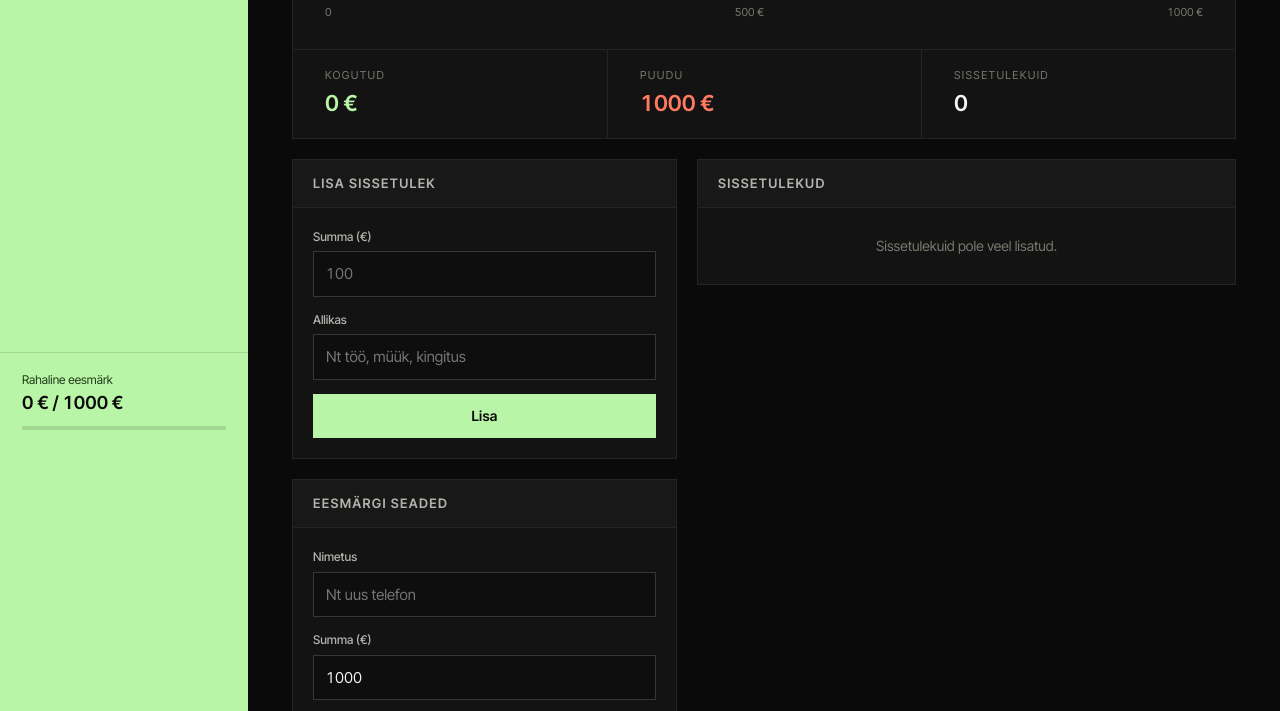
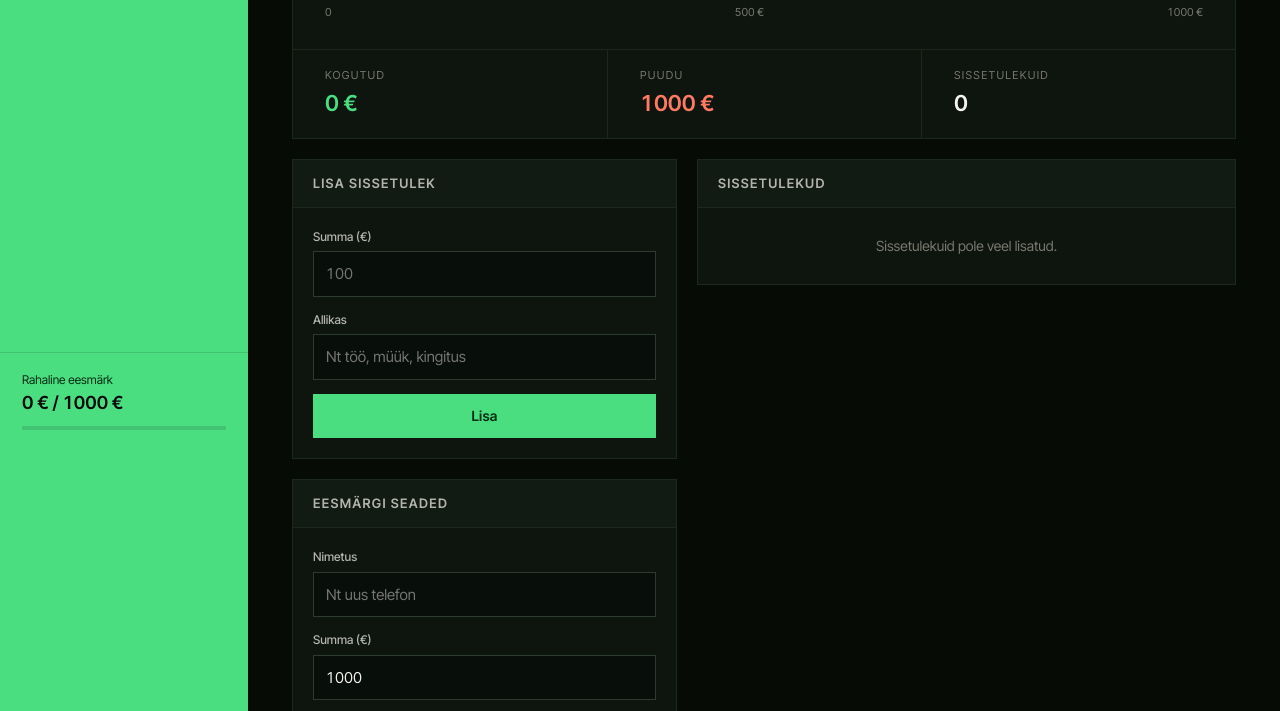
Before and after one commit to Dalbas8/Kaibemaks, a plain HTML site: page rahaeesmark/index.html in a window 1280 px wide. Shown: the part 352-1063 px from the top of the page. Drawn offline with Linux system fonts and the light colour scheme.

Commit message:
Roheline toon #4ADE80 ja rohaka varjundiga must taust
Co-Authored-By: Claude Opus 5.5 <noreply@anthropic.com>
Claude-Session: https://claude.ai/code/session_01WWcjaud68sw4kmEqo3J7Da

```diff
--- a/rahaeesmark/index.html
+++ b/rahaeesmark/index.html
@@ -3,7 +3,7 @@
 <head>
 <meta charset="UTF-8">
 <meta name="viewport" content="width=device-width, initial-scale=1.0">
-<meta name="theme-color" content="#0A0A0A">
+<meta name="theme-color" content="#060B06">
 <title>Eesmärgid</title>
 <link rel="preconnect" href="https://fonts.googleapis.com">
 <link rel="preconnect" href="https://fonts.gstatic.com" crossorigin>
@@ -11,30 +11,30 @@
 <style>
   :root {
     color-scheme: dark;
-    --bg: #0A0A0A;
-    --surface: #131313;
-    --panel-head: #181818;
-    --rail: #B9F5A6;            /* hele roheline külgriba */
-    --rail-text: #1F3A18;
-    --rail-dim: #4E6B45;
+    --bg: #060B06;
+    --surface: #0E150F;
+    --panel-head: #121B13;
+    --rail: #4ADE80;            /* roheline külgriba */
+    --rail-text: #062A12;
+    --rail-dim: #14532D;
     --rail-line: rgba(0,0,0,.12);
     --rail-active: #0A0A0A;
     --rail-highlight: #0A0A0A;
     --ink: #F3F3EF;
     --ink-2: #B4B4AE;
     --muted: #78786F;
-    --line: #242424;
-    --line-strong: #363636;
-    --track: #1E1E1E;
-    --input: #0E0E0E;
-    --accent: #B9F5A6;
-    --accent-hover: #CDF9BF;
-    --accent-soft: rgba(185,245,166,.14);
-    --accent-ink: #0A0A0A;
+    --line: #1C281E;
+    --line-strong: #2C3B2E;
+    --track: #172119;
+    --input: #080E09;
+    --accent: #4ADE80;
+    --accent-hover: #6EE79A;
+    --accent-soft: rgba(74,222,128,.15);
+    --accent-ink: #052E14;
     --warm: #FF7A61;
     --danger: #FF7A61;
 
-    --c1: #B9F5A6; /* hele roheline */
+    --c1: #4ADE80; /* roheline */
     --c2: #FF6B57; /* punane */
     --c3: #6EA8FF; /* sinine */
     --c4: #FFC857; /* kollane */
```
